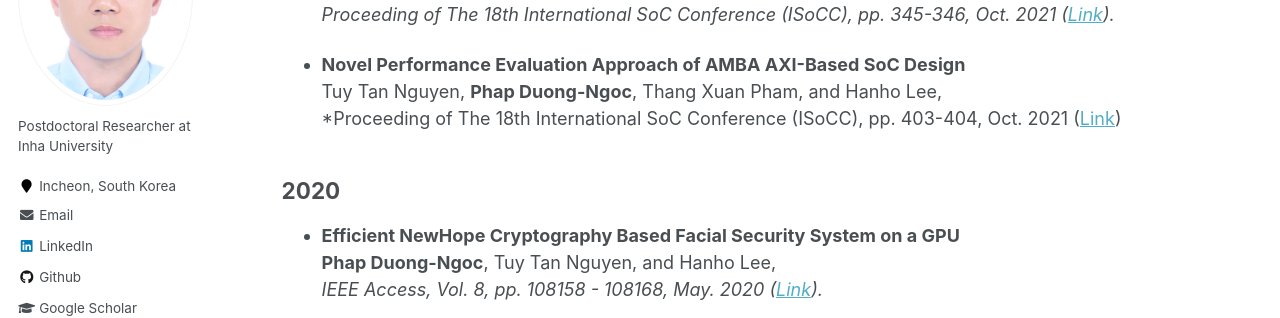
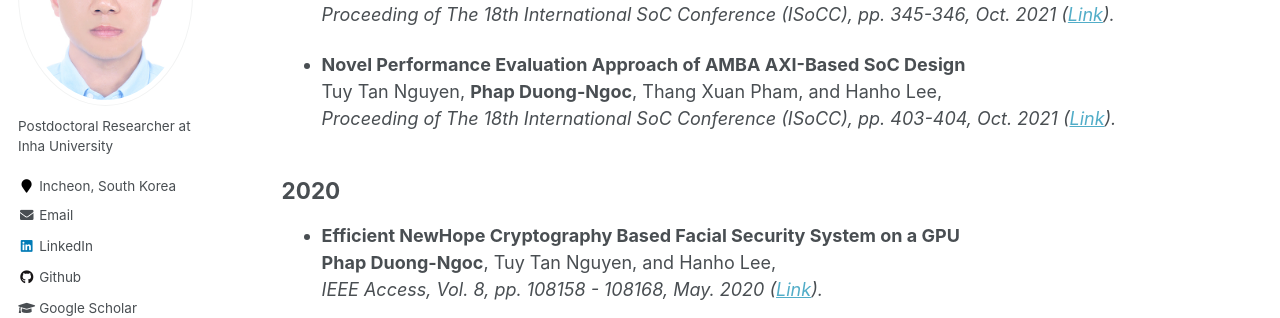
Before and after one commit to phapdn/phapdn.github.io, a Jekyll site: the page built from _pages/publications.md, in a window 1280 px wide and 900 px high, scrolled down 814 px. Shown: the part 152-470 px from the top of the window. Built offline with Jekyll 4.4.1, drawn with Linux system fonts in a browser that asks for light colours; some web fonts are replaced.

```diff
--- a/_pages/publications.md
+++ b/_pages/publications.md
@@ -43,7 +43,7 @@ author_profile: true
 
 * **Novel Performance Evaluation Approach of AMBA AXI-Based SoC Design**
   Tuy Tan Nguyen, **Phap Duong-Ngoc**, Thang Xuan Pham, and Hanho Lee,
-  *Proceeding of The 18th International SoC Conference (ISoCC), pp. 403-404, Oct. 2021 (<a href="https://ieeexplore.ieee.org/document/9613920">Link</a>)
+  *Proceeding of The 18th International SoC Conference (ISoCC), pp. 403-404, Oct. 2021 (<a href="https://ieeexplore.ieee.org/document/9613920">Link</a>).*
 
 <!--
 * **High-Throughput Multi-Threaded Non-binary LDPC Decoder Architecture**
```
